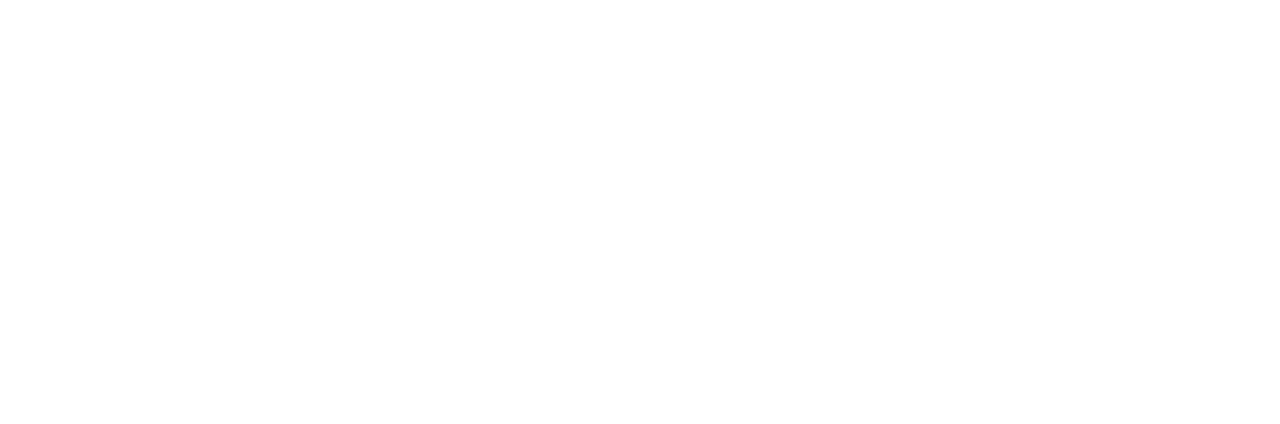
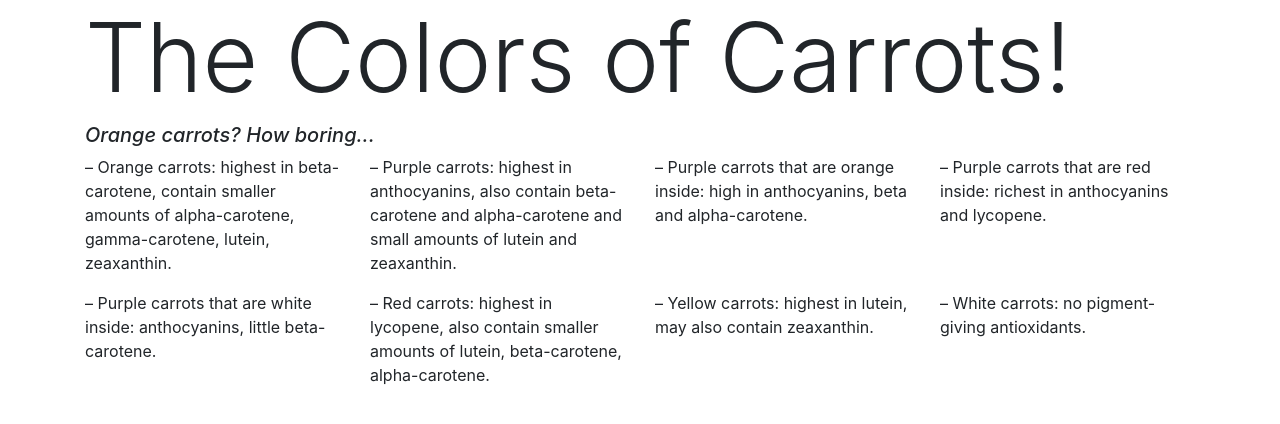
Before and after one commit to soc33/Word-Guess-Game, a plain HTML site: page assests/recipes/carrots.html in a window 1280 px wide. Drawn offline with nearby package versions, Linux system fonts and the light colour scheme.

```diff
--- a/assests/recipes/carrots.html
+++ b/assests/recipes/carrots.html
@@ -1,14 +1,81 @@
 <!DOCTYPE html>
 <html lang="en">
+
 <head>
     <meta charset="UTF-8">
     <meta name="viewport" content="width=device-width, initial-scale=1.0">
     <meta http-equiv="X-UA-Compatible" content="ie=edge">
     <title>Carrots</title>
-    <link rel="stylesheet" href="https://stackpath.bootstrapcdn.com/bootstrap/4.1.3/css/bootstrap.min.css" integrity="sha384-MCw98/SFnGE8fJT3GXwEOngsV7Zt27NXFoaoApmYm81iuXoPkFOJwJ8ERdknLPMO" crossorigin="anonymous">
-    <link rel='icon' href='../images/kitykatGameImageSmall.png' type='image/x-icon'/ >
+    <link rel="stylesheet" href="https://stackpath.bootstrapcdn.com/bootstrap/4.1.3/css/bootstrap.min.css" integrity="sha384-MCw98/SFnGE8fJT3GXwEOngsV7Zt27NXFoaoApmYm81iuXoPkFOJwJ8ERdknLPMO"
+        crossorigin="anonymous">
+    <link rel='icon' href='../images/kitykatGameImageSmall.png' type='image/x-icon' />
 </head>
+
 <body>
+    <div class="container">
+        <div class="row">
+            <div class="col-md-12">
+                <h1 class="display-1">The Colors of Carrots!</h1>
+                <h5><em>Orange carrots? How boring... </em></h5>
+            </div>
+        </div>
+        <div class="row">
+            <div class="col-md-3">
+                <p>
+                    – Orange carrots: highest in beta-carotene, contain smaller amounts of alpha-carotene,
+                    gamma-carotene, lutein, zeaxanthin.
+                </p>
+            </div>
+            <div class="col-md-3">
+                <p>
+                    – Purple carrots: highest in anthocyanins, also contain beta-carotene and alpha-carotene and small
+                    amounts of lutein and zeaxanthin.
+                </p>
+            </div>
+            <div class="col-md-3">
+                <p>
+                    – Purple carrots that are orange inside: high in anthocyanins, beta and alpha-carotene.
+                </p>
+            </div>
+            <div class="col-md-3">
+                <p>
+                    – Purple carrots that are red inside: richest in anthocyanins and lycopene.
+                </p>
+            </div>
+        </div>
+        <div class="row">
+            <div class="col-md-3">
+                <p>
+                    – Purple carrots that are white inside: anthocyanins, little beta-carotene.
+                </p>
+            </div>
+            <div class="col-md-3">
+                <p>
+                    – Red carrots: highest in lycopene, also contain smaller amounts of lutein, beta-carotene,
+                    alpha-carotene.
+                </p>
+            </div>
+            <div class="col-md-3">
+                <p>
+                    – Yellow carrots: highest in lutein, may also contain zeaxanthin.
+                </p>
+            </div>
+            <div class="col-md-3">
+                <p>
+                    – White carrots: no pigment-giving antioxidants.
+                </p>
+            </div>
+        </div>
 
+
+
+
+
+
+
+
+
+    </div>
 </body>
+
 </html>
```
Also changed, not shown: index.html (+4 -4 lines).
